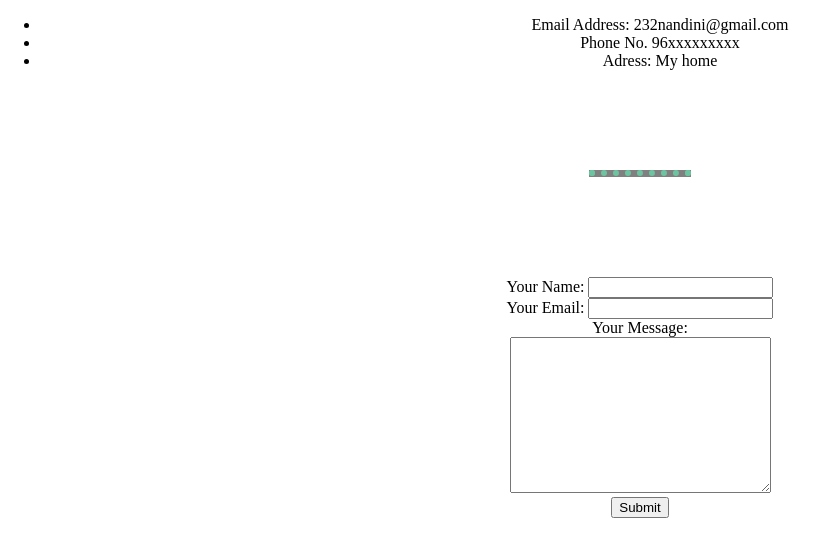
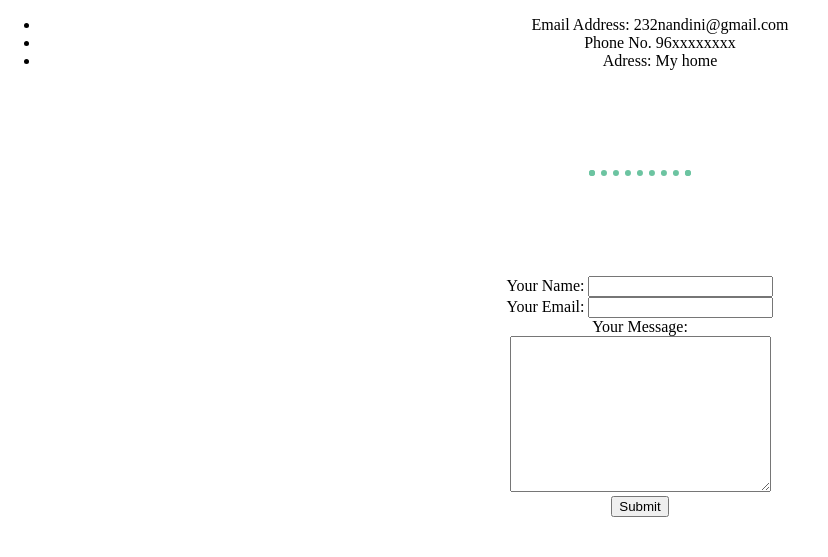
Before and after one commit to 232nandini/newcv, a plain HTML site: page contactme.html in a window 1280 px wide. Shown: the part 25-582 px from the top of the page, without its empty margins (0-828 px from the left). Drawn offline with Linux system fonts and the light colour scheme.

Commit message:
made some changes

```diff
--- a/contactme.html
+++ b/contactme.html
@@ -10,11 +10,11 @@
     <h3>Contact Details</h3>
     <ul> <!-- this is unordered list ul, under this you'll write li open close to make it as a list-->
       <li>Email Address: 232nandini@gmail.com</li>
-      <li>Phone No. 96xxxxxxxxx</li>
+      <li>Phone No. 96xxxxxxxx</li>
       <li>Adress: My home</li>
 
     </ul>
-    <hr size="3" noshade==$0>
+    <hr>
     <form action="mailto:232nandini@gmail.com" method="post" enctype="text/plain">
       <label>Your Name:</label>
       <input type="text" name="yourName" value=""><br>
```
